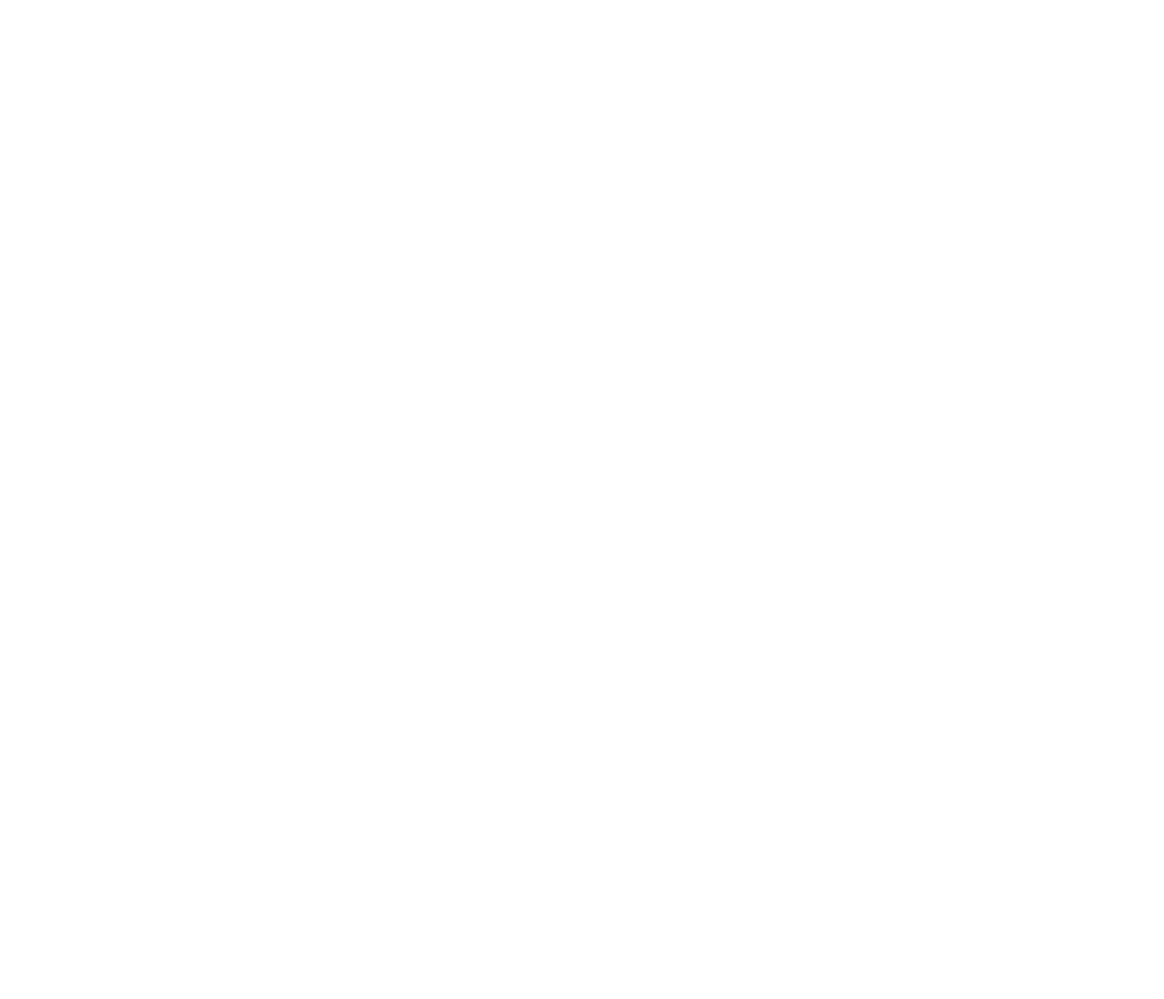
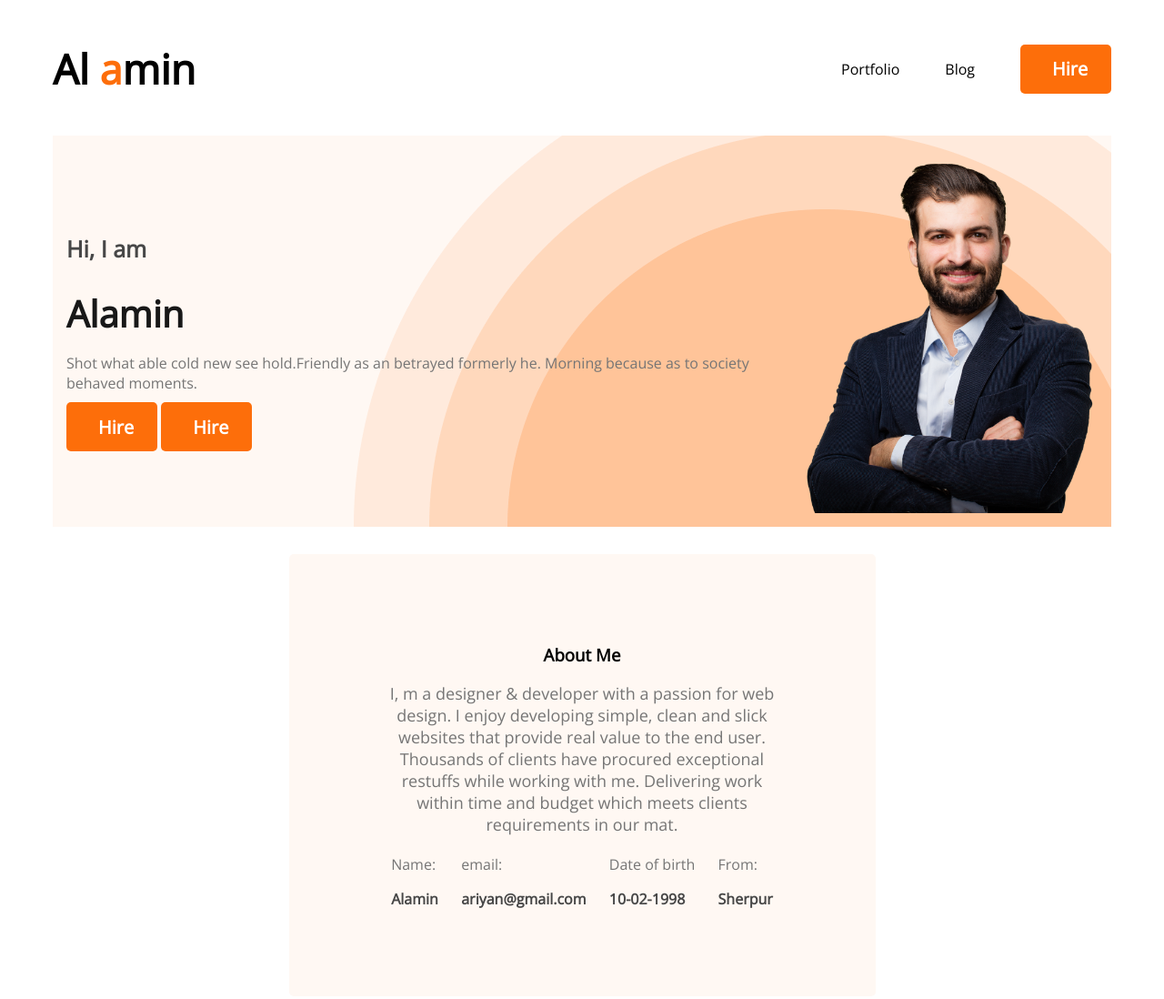
Before and after one commit to Alaminahmedariyan/developer-portfoloi, a plain HTML site: page index.html in a window 1280 px wide. Shown: the whole page at 91% size. Before the commit the page ends 800 px from the top, so only its background shows below. Drawn offline with nearby package versions, Linux system fonts and the light colour scheme.

Commit message:
second commit

```diff
--- a/index.html
+++ b/index.html
@@ -4,10 +4,59 @@
     <meta charset="UTF-8">
     <meta http-equiv="X-UA-Compatible" content="IE=edge">
     <meta name="viewport" content="width=device-width, initial-scale=1.0">
-    <title>Document</title>
+    <title>New Website</title>
+    <link rel="preconnect" href="https://fonts.googleapis.com">
+<link rel="preconnect" href="https://fonts.gstatic.com" crossorigin>
+<link href="https://fonts.googleapis.com/css2?family=Open+Sans:ital,wght@0,400;1,300&family=Poppins:wght@400;500&display=swap" rel="stylesheet">
     <link rel="stylesheet" href="style.css">
 </head>
 <body>
+    <header class="header">
+        <nav>
+            <h2 class="nav-title"> Al <span class="text-primary">a</span>min</h2>
+            <ul>
+                <li>Portfolio</li>
+                <li>Blog</li>
+                <li><button class="btn-primary">Hire</button></li>
+            </ul>
+        </nav>
+        <!-- header banner -->
+        <div class="banner">
+            <div class="banner-article">
+                <h3 class="banner-sub-title">Hi, I  am</h3>
+                <h1 class="banner-title">Alamin</h1>
+                <p>Shot what able cold new see hold.Friendly as an betrayed formerly he. Morning because as to society behaved moments.</p>
+                <button class="btn-primary">Hire</button>
+                <button class="btn-primary">Hire</button>
+            </div>
+            <img src="images/hardy.png" alt="">
+        </div>
+    </header>
+    <!-- this us main part  -->
+    <main>
+<section class="about">
+    <h3 class="section-title">About Me</h3>
+    <p class="section-description">I, m a designer & developer with a passion for web design. I enjoy developing simple, clean and slick websites that provide real value to the end user. Thousands of clients have procured exceptional restuffs while working with me. Delivering work within time and budget which meets clients requirements in our mat.</p>
+    <div class="about-info-container">
+        <div class="about-info">
+            <p class="info-title">Name:</p>
+            <p class="info-description">Alamin</p>
+        </div>
+        <div class="about-info">
+            <p class="info-title">email:</p>
+            <p class="info-description">ariyan@gmail.com</p>
+        </div>
+        <div class="about-info">
+            <p class="info-title">Date of birth</p>
+            <p class="info-description">10-02-1998</p>
+        </div>
+        <div class="about-info">
+            <p class="info-title">From:</p>
+            <p class="info-description">Sherpur</p>
+        </div>
+    </div>
+</section>
+    </main>
 
 </body>
 </html>
--- a/style.css
+++ b/style.css
@@ -0,0 +1,103 @@
+*{
+    font-family:'Open Sans',sans-serif
+}
+nav{
+    display:flex;
+    align-items:center;
+    justify-content:space-between;
+    margin:5px 50px;
+}
+nav li{
+    list-style:none;
+    margin-left:50px;
+}
+nav ul{
+    display:flex;
+    align-items: center;
+}
+.nav-title{
+    font-weight:800;
+    font-size:45px;
+}
+.text-primary{
+    color:#fd6e0a;
+}
+.btn-primary{
+    color: #FFFFFF;
+    font-weight: 700;
+    font-size: 20px;
+    border: 0;
+    height:54px;
+    width: 100px;
+    padding: 12px 35px;
+    background:#fd6e0a;
+    border-radius:5px;
+}
+/* banner styles */
+.banner{
+    display: flex;
+    align-items: center;
+    margin: 0 50px;
+}
+
+.banner-sub-title{
+    color: #474747;
+    font-weight: 600;
+    font-size: 25px;
+}
+.banner-title{
+    font-weight: 700;
+    font-size: 40px;
+    color: #181818;
+    margin-bottom: 3px;
+}
+.banner{
+    background: #FFF8F3;
+    background-image: url(images/header_bg.png);
+    background-repeat: no-repeat;
+    background-position: bottom right;
+    padding: 15px;
+}
+.banner p{
+    color: #757575;
+    margin-bottom: 10px;
+}
+.banner img{
+    width: 400px;
+    height: 400px;
+}
+/* main section styles */
+main{
+    max-width:645px;
+    margin: 0 auto;
+}
+/* about section styles */
+.about{
+    margin-top: 30px;
+    background: #FFF8F3;
+    border-radius: 5px;
+    padding: 80px 100px;
+}
+.section-title{
+text-align: center;
+margin-bottom: 5px;
+}
+.section-description{
+    color: #757575;
+text-align: center;
+font-weight: 400;
+font-size: 18px;
+margin-bottom: 5px;
+}
+.about-info-container{
+    display: flex;
+    justify-content: space-around;
+    align-items: center;
+}
+.about-info{
+    color: #757575;
+}
+.info-description{
+    color: #474747;
+    font-weight: 700;
+}
```
